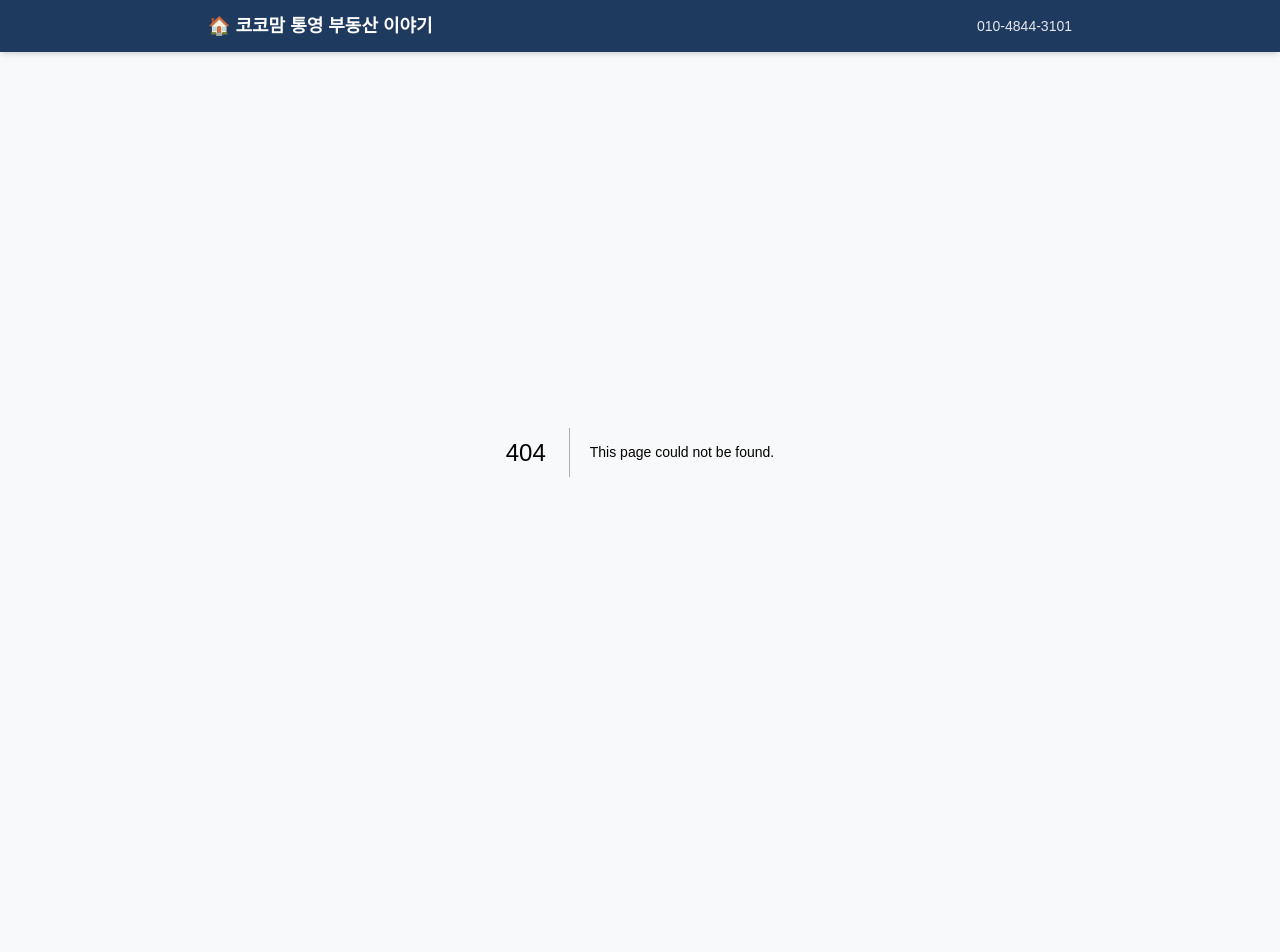
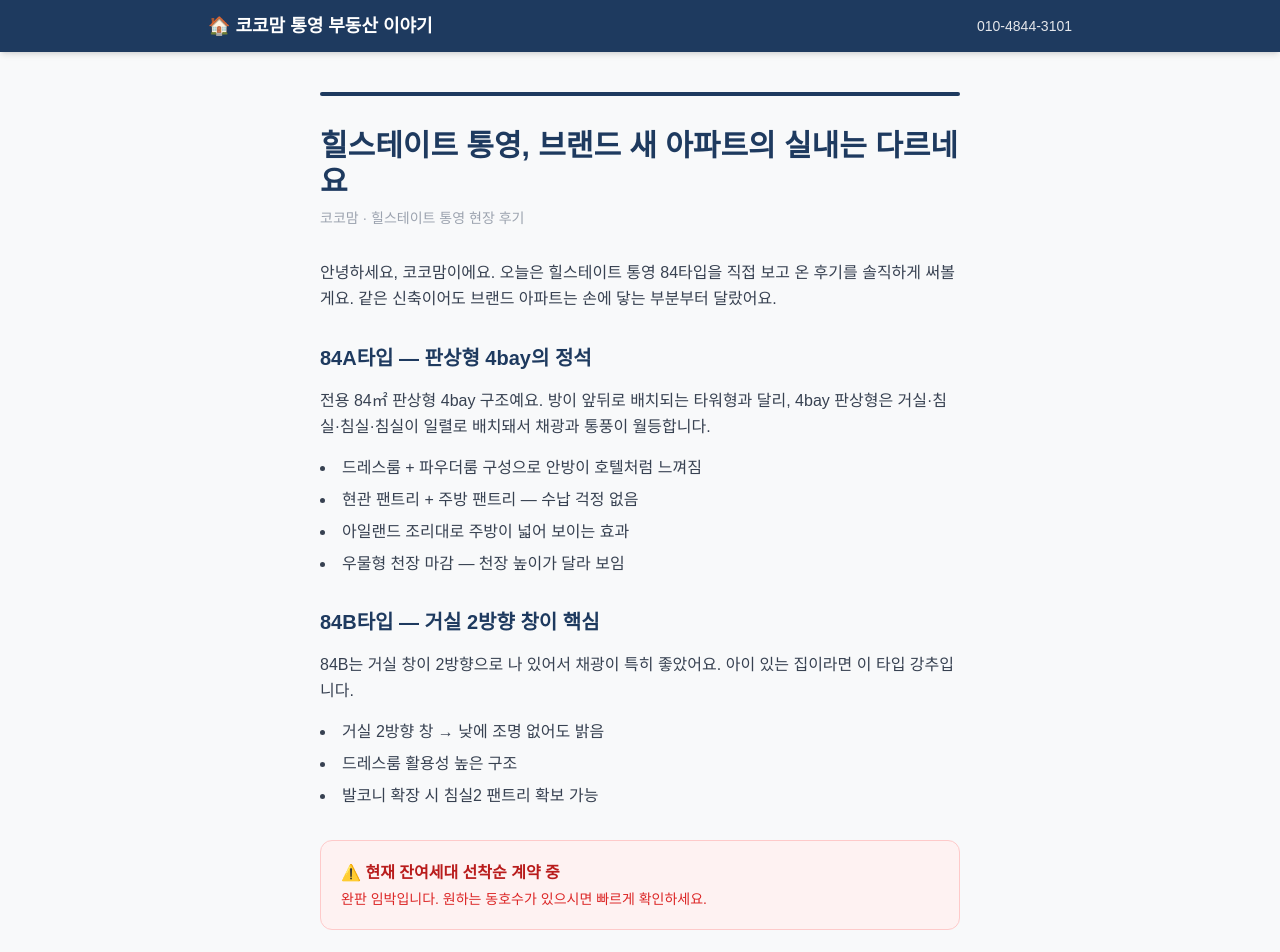
Before and after one commit to yamugyclaude/heejeong, a Next.js app: page /posts/interior-84 in a window 1280 px wide. Before the commit this address had no page. Shown: the top 952 px of the page. Before the commit the page ends 852 px from the top, so only its background shows below. Built offline with nearby package versions, Linux system fonts and the light colour scheme.

Commit message:
feat: 블로그 전면 리디자인 — Navy/Gold 테마, 힐스테이트 통영 콘텐츠 적용

```diff
--- /dev/null
+++ b/app/posts/interior-84/page.tsx
@@ -0,0 +1,55 @@
+import ContactSection from '@/components/ContactSection'
+
+export const metadata = {
+  title: '힐스테이트 통영, 브랜드 새 아파트의 실내는 다르네요 | 코코맘',
+  description: '힐스테이트 통영 84A·84B 타입 실내 후기. 드레스룸, 아일랜드 조리대, 채광까지 직접 확인했어요.',
+}
+
+export default function Page() {
+  return (
+    <article className="max-w-2xl mx-auto px-4 py-10">
+      <div className="h-1 bg-[#1E3A5F] rounded mb-8" />
+      <h1 className="text-2xl md:text-3xl font-black text-[#1E3A5F] mb-2 leading-tight">
+        힐스테이트 통영, 브랜드 새 아파트의 실내는 다르네요
+      </h1>
+      <p className="text-gray-400 text-sm mb-8">코코맘 · 힐스테이트 통영 현장 후기</p>
+
+      <div className="prose prose-gray max-w-none">
+        <p className="text-gray-700 leading-relaxed mb-6">
+          안녕하세요, 코코맘이에요. 오늘은 힐스테이트 통영 84타입을 직접 보고 온 후기를 솔직하게 써볼게요.
+          같은 신축이어도 브랜드 아파트는 손에 닿는 부분부터 달랐어요.
+        </p>
+
+        <h2 className="text-xl font-bold text-[#1E3A5F] mt-8 mb-4">84A타입 — 판상형 4bay의 정석</h2>
+        <p className="text-gray-700 leading-relaxed mb-4">
+          전용 84㎡ 판상형 4bay 구조예요. 방이 앞뒤로 배치되는 타워형과 달리,
+          4bay 판상형은 거실·침실·침실·침실이 일렬로 배치돼서 채광과 통풍이 월등합니다.
+        </p>
+        <ul className="list-disc list-inside text-gray-700 space-y-2 mb-6">
+          <li>드레스룸 + 파우더룸 구성으로 안방이 호텔처럼 느껴짐</li>
+          <li>현관 팬트리 + 주방 팬트리 — 수납 걱정 없음</li>
+          <li>아일랜드 조리대로 주방이 넓어 보이는 효과</li>
+          <li>우물형 천장 마감 — 천장 높이가 달라 보임</li>
+        </ul>
+
+        <h2 className="text-xl font-bold text-[#1E3A5F] mt-8 mb-4">84B타입 — 거실 2방향 창이 핵심</h2>
+        <p className="text-gray-700 leading-relaxed mb-4">
+          84B는 거실 창이 2방향으로 나 있어서 채광이 특히 좋았어요.
+          아이 있는 집이라면 이 타입 강추입니다.
+        </p>
+        <ul className="list-disc list-inside text-gray-700 space-y-2 mb-6">
+          <li>거실 2방향 창 → 낮에 조명 없어도 밝음</li>
+          <li>드레스룸 활용성 높은 구조</li>
+          <li>발코니 확장 시 침실2 팬트리 확보 가능</li>
+        </ul>
+
+        <div className="bg-red-50 border border-red-200 rounded-xl p-5 my-8">
+          <p className="font-bold text-red-700 mb-1">⚠️ 현재 잔여세대 선착순 계약 중</p>
+          <p className="text-red-600 text-sm">완판 임박입니다. 원하는 동호수가 있으시면 빠르게 확인하세요.</p>
+        </div>
+      </div>
+
+      <ContactSection />
+    </article>
+  )
+}
```
